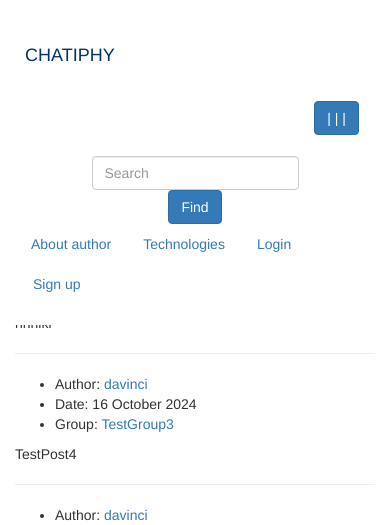
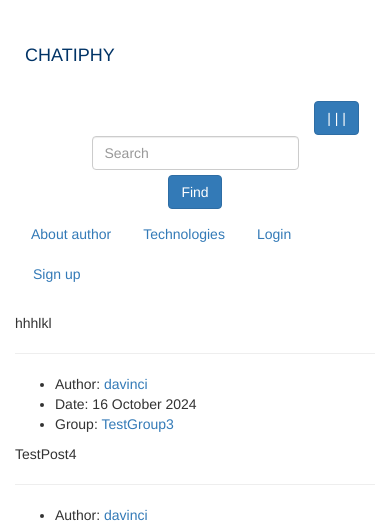
Before and after one commit to DaVinci89/Chatiphy, a Django app: page / in a window 390 px wide, after a click on "| | |". Shown: the top 525 px of the page. Run offline with Django 5.2, Linux system fonts and the light colour scheme; data comes from the database, SQL or seed files in the repository; some libraries are stand-ins or nearby versions.

Commit message:
Fixing header, adding styles

```diff
--- a/Chatiphy/static/css/styles.css
+++ b/Chatiphy/static/css/styles.css
@@ -92,6 +92,10 @@
         display: flex;
         justify-content: center;
     }
+    .search-form button {
+        margin-top: 5px;
+        margin-bottom: 5px;
+    }
     .search-form-full {
         display: none;
     }
--- a/Chatiphy/templates/includes/header.html
+++ b/Chatiphy/templates/includes/header.html
@@ -19,12 +19,12 @@
 </div>
 <nav class="navbar navbar-expand-lg navbar-light bg-light fixed-top">
     <div class="btn-menu">
-    <button class="btn btn-primary navbar-toggler d-md-none" type="button" data-bs-toggle="collapse" data-bs-target="#navbarNav" aria-controls="navbarNav" aria-expanded="false" aria-label="Menu">
-        <span class="navbar-toggler-icon"></span>
-        | | |
-    </button>
+        <button class="btn btn-primary navbar-toggler d-md-none" type="button" data-bs-toggle="collapse" data-bs-target="#navbarNav" aria-controls="navbarNav" aria-expanded="false" aria-label="Menu">
+            <span class="navbar-toggler-icon"></span>
+            | | |
+        </button>
     </div>
-    <div class="collapse navbar-collapse justify-content-end d-none d-md-block" id="navbarNav"><br>
+    <div class="collapse navbar-collapse d-none d-md-block text-center" id="navbarNav">
         <ul class="nav ml-auto mr-auto nav-pills">
             <div class="search-form text-center d-inline-block">
                 <form class="form-inline" action="/">
```
Lines whose indentation alone changed are shown as unchanged.
